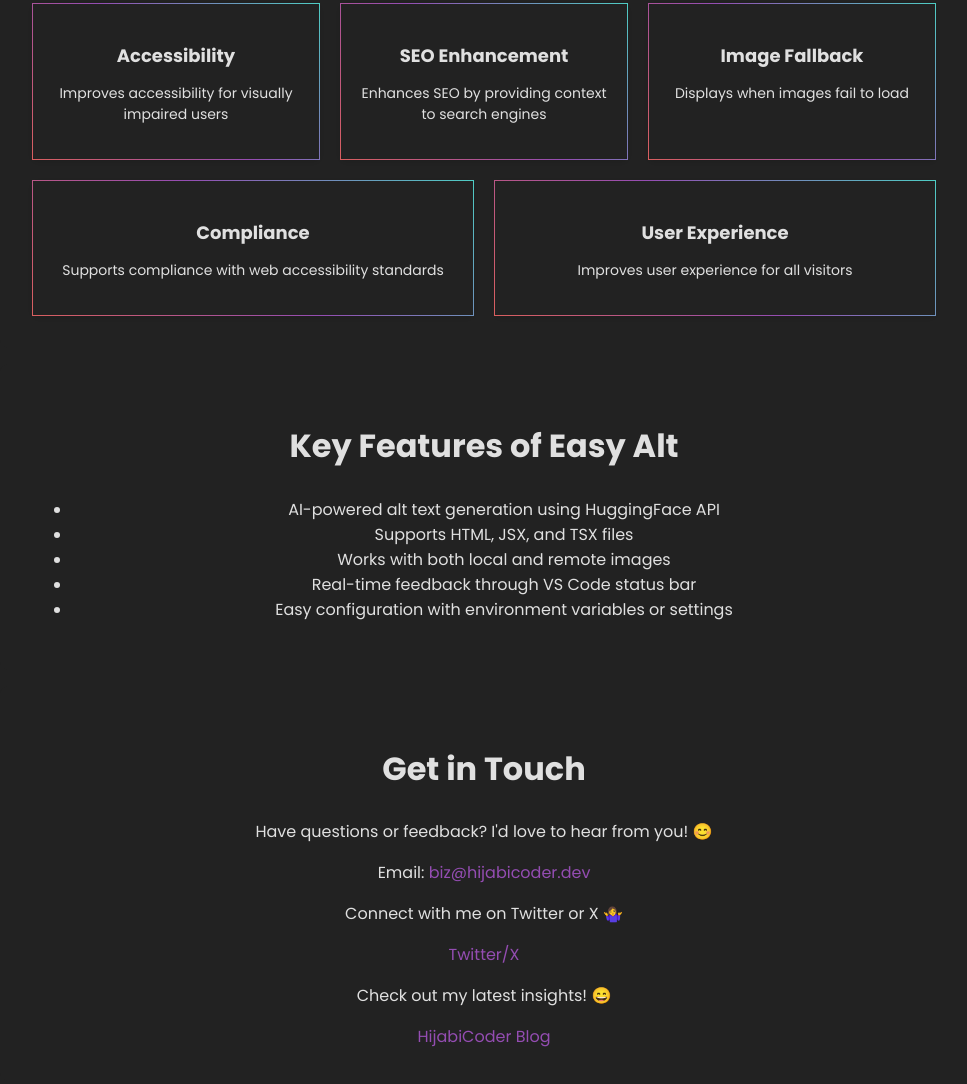
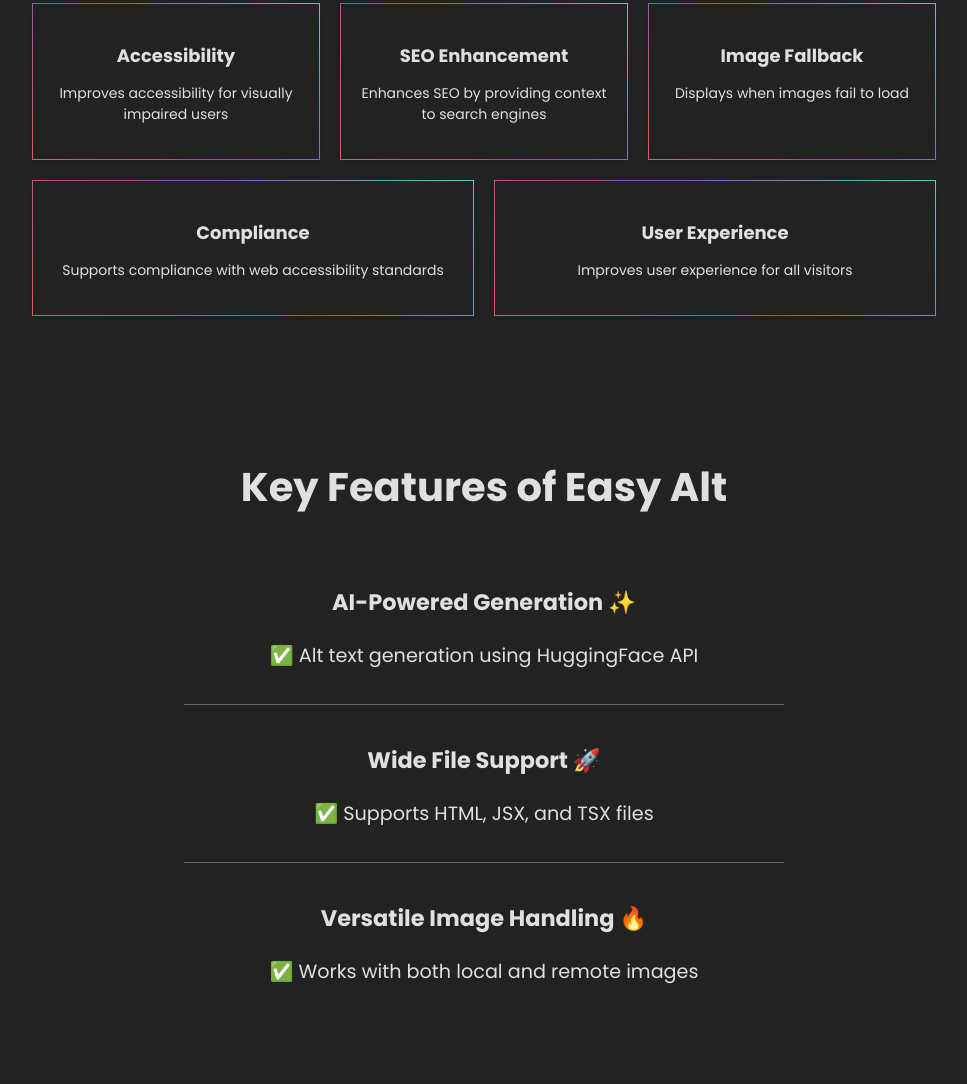
Before and after one commit to FatumaA/easy-alt-website, a plain HTML site: page index.html in a window 1280 px wide. Shown: the part 917-2001 px from the top of the page, without its empty margins (156-1123 px from the left). Drawn offline with Linux system fonts and the light colour scheme.

Commit message:
style: features section

```diff
--- a/index.html
+++ b/index.html
@@ -50,7 +50,7 @@
             <p>Enhance web accessibility with automatic, intelligent alt text suggestions for your images.</p>
             <a href="https://marketplace.visualstudio.com/items?itemName=FatumaA.easy-alt" target="_blank"
                 class="btn">Install Now</a>
-            <a href="https://github.com/FatumaA/easy-alt" target="_blank" class="btn-sec">Star the Project</a>
+            <a href="https://github.com/FatumaA/easy-alt" target="_blank" class="btn-sec">Star the Repo</a>
         </section>
         <section id="about">
             <h2>Why Alt Text Matters</h2>
@@ -87,12 +87,19 @@
         </section>
         <section id="features">
             <h2>Key Features of Easy Alt</h2>
-            <ul>
-                <li>AI-powered alt text generation using HuggingFace API</li>
-                <li>Supports HTML, JSX, and TSX files</li>
-                <li>Works with both local and remote images</li>
-                <li>Real-time feedback through VS Code status bar</li>
-                <li>Easy configuration with environment variables or settings</li>
+            <ul class="feature-list">
+                <li>
+                    <h3>AI-Powered Generation ✨</h3>
+                    <p>✅ Alt text generation using HuggingFace API</p>
+                </li>
+                <li>
+                    <h3>Wide File Support 🚀 </h3>
+                    <p>✅ Supports HTML, JSX, and TSX files</p>
+                </li>
+                <li>
+                    <h3>Versatile Image Handling 🔥</h3>
+                    <p>✅ Works with both local and remote images</p>
+                </li>
             </ul>
         </section>
         <section id="contact">
--- a/style.css
+++ b/style.css
@@ -10,7 +10,6 @@
     --footer-background-color: #1f1f1f;
     --footer-text-color: #e0e0e0;
 }
-/* 7e3f98 */
 
 [data-theme="light"] {
      /* Light Mode Colors */
@@ -49,7 +48,6 @@ nav {
 #theme-container-mobile{
     display: none;
 }
-
 
 nav a {
     color: var(--nav-text-color);
@@ -173,6 +171,34 @@ section#about > p{
     border: none;
     box-shadow: 0 0 20px var(--primary-color);
 }
+
+#features {
+    padding: 60px 20px;
+}
+
+#features h2 {
+    font-size: 2.5rem;
+    margin-bottom: 30px;
+    text-align: center;
+}
+
+.feature-list {
+    list-style-type: none;
+    padding: 0;
+    max-width: 600px;
+    margin: 0 auto;
+}
+
+.feature-list li {
+    font-size: 1.2rem;
+    padding: 15px 0;
+    border-bottom: 0.5px solid #666;
+}
+
+.feature-list li:last-child {
+    border-bottom: none;
+}
+
 
 
 span {
@@ -323,10 +349,19 @@ footer a:hover {
         grid-template-columns: 1fr;
     }
 
-    .card,
-    .card:nth-child(4),
-    .card:nth-child(5) {
-        grid-column: auto;
-        max-width: 100%;
+    .points-container{
+        display: flex;
+        flex-direction: column;
+        gap: 20px;
+
     }
+
+        #features h2 {
+            font-size: 2rem;
+        }
+
+        .feature-list li {
+            font-size: 1rem;
+        }
+
 }
```
